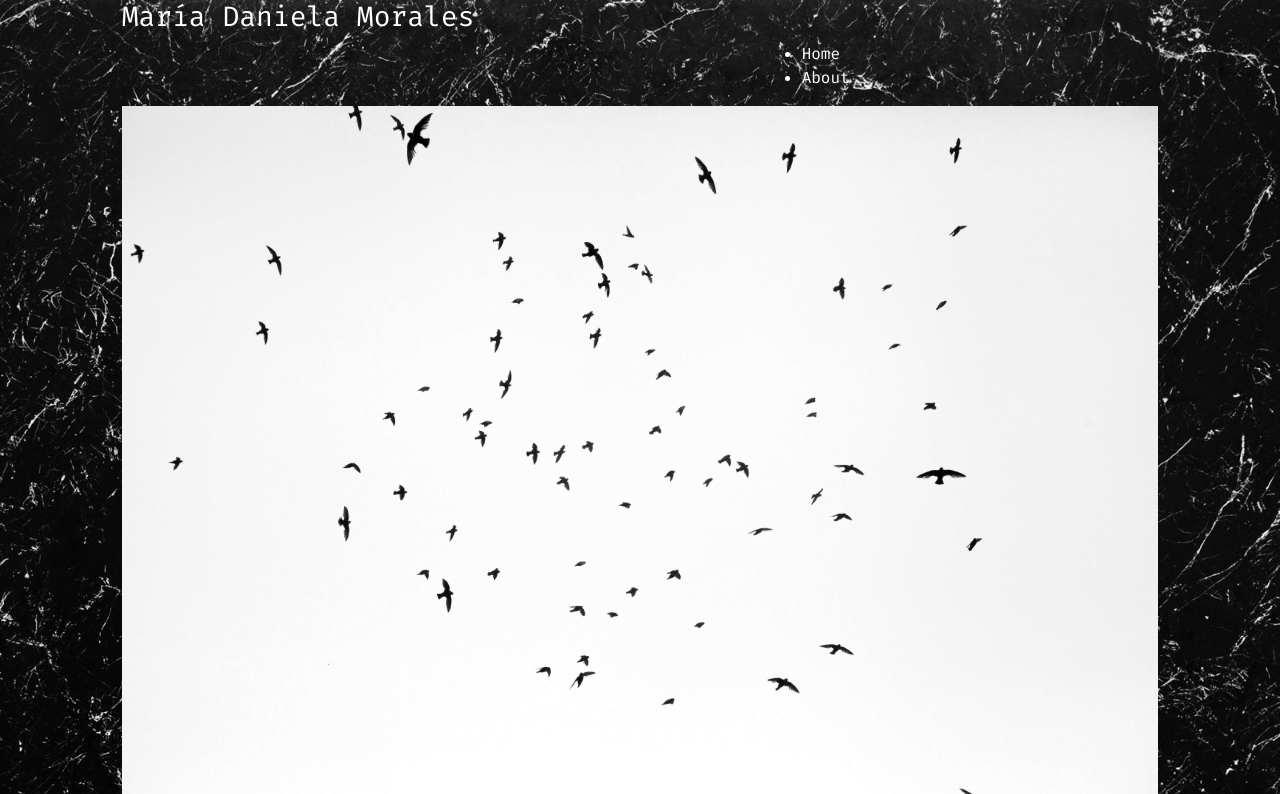
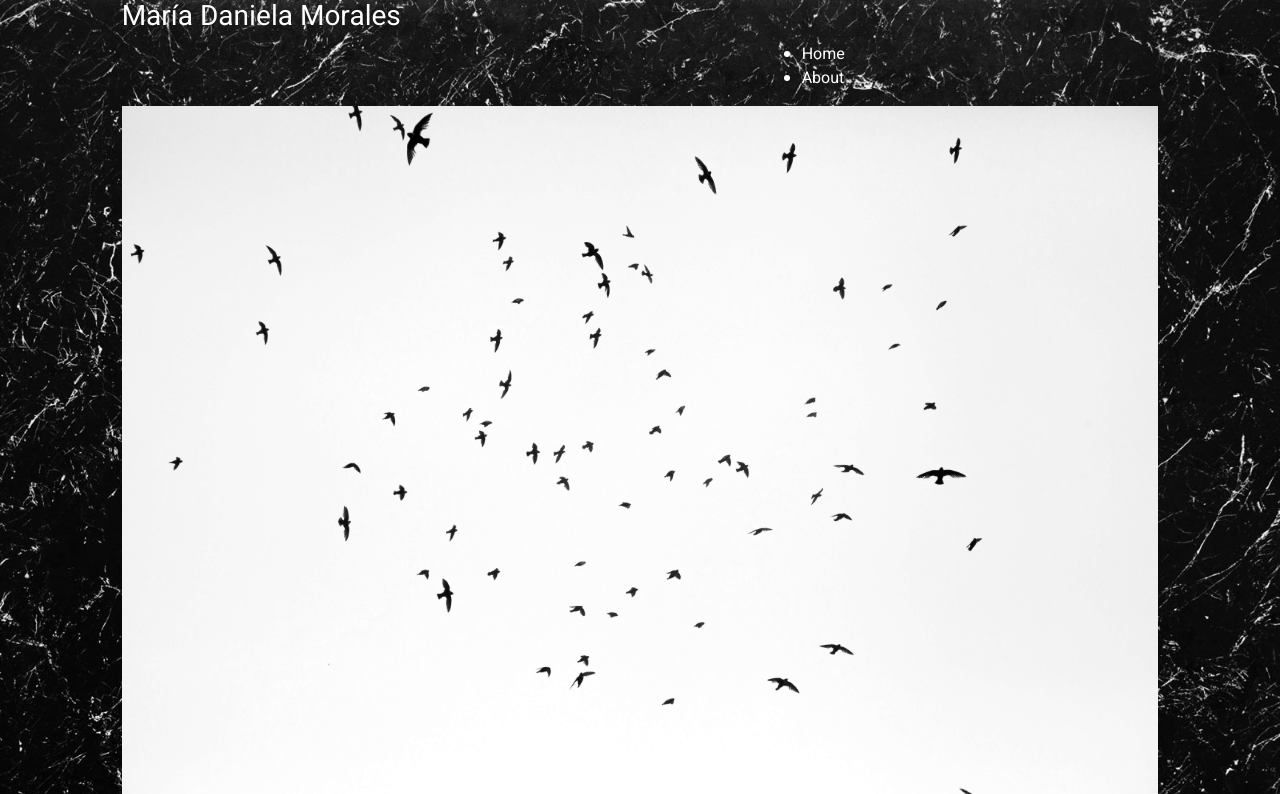
Before and after one commit to mdmcuanalo/portafolio, a plain HTML site: page home.html in a window 1280 px wide. Shown: the top 794 px of the page. Drawn offline with nearby package versions, Linux system fonts and the light colour scheme.

Commit message:
updated font

```diff
--- a/css/main.css
+++ b/css/main.css
@@ -98,7 +98,7 @@ textarea {
    Author's custom styles
    ========================================================================== */
 body{
-  font-family: 'Fira Code', monospace;
+  font-family:'Heebo', sans-serif;
   background: url('../img/black-and-white-bg.jpg') no-repeat center center fixed;
   background-size: cover;
   color: #fefefe;
--- a/home.html
+++ b/home.html
@@ -14,7 +14,7 @@
   <link rel="stylesheet" href="css/normalize.css">
   <link rel="stylesheet" href="https://stackpath.bootstrapcdn.com/bootstrap/4.3.1/css/bootstrap.min.css">
   <link rel="stylesheet" href="css/main.css">
-  <link href="https://fonts.googleapis.com/css?family=Fira+Code&display=swap" rel="stylesheet">
+  <link href="https://fonts.googleapis.com/css?family=Heebo&display=swap" rel="stylesheet">
 </head>
 
 <body>
```
